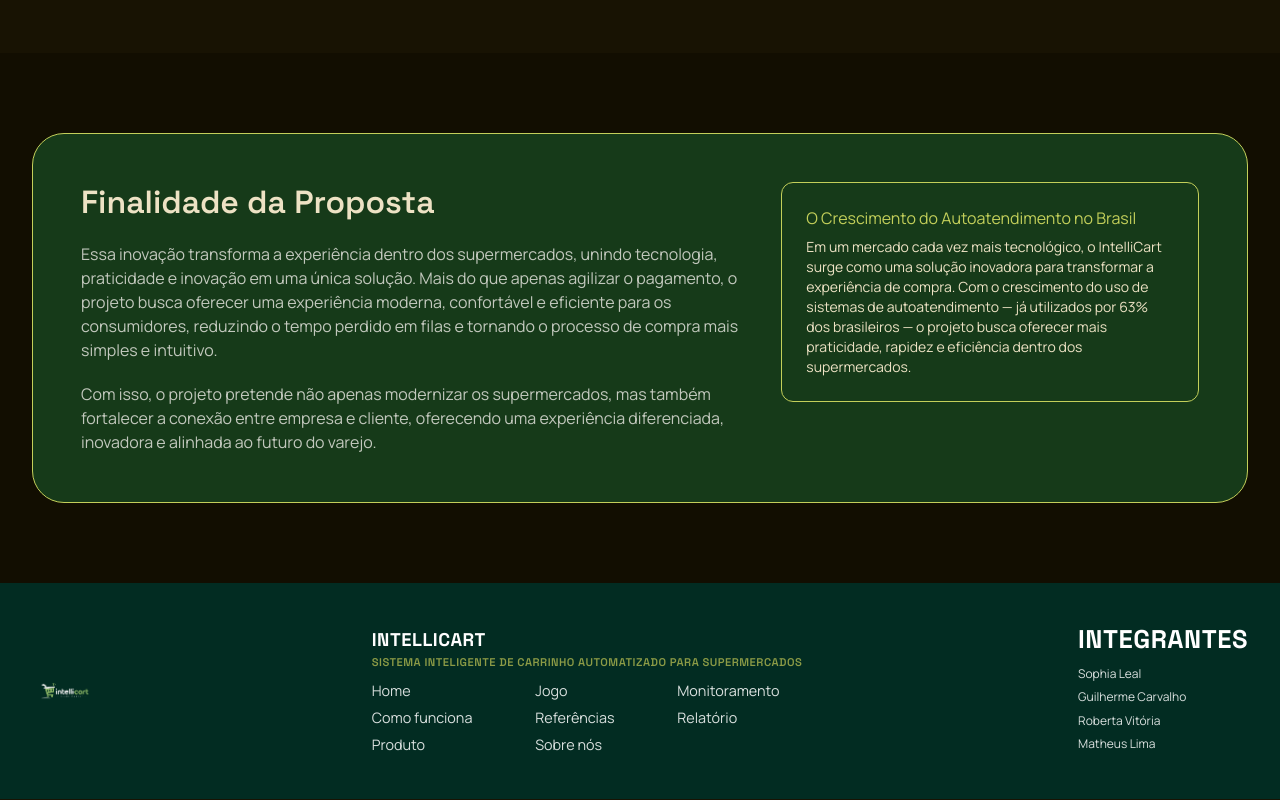
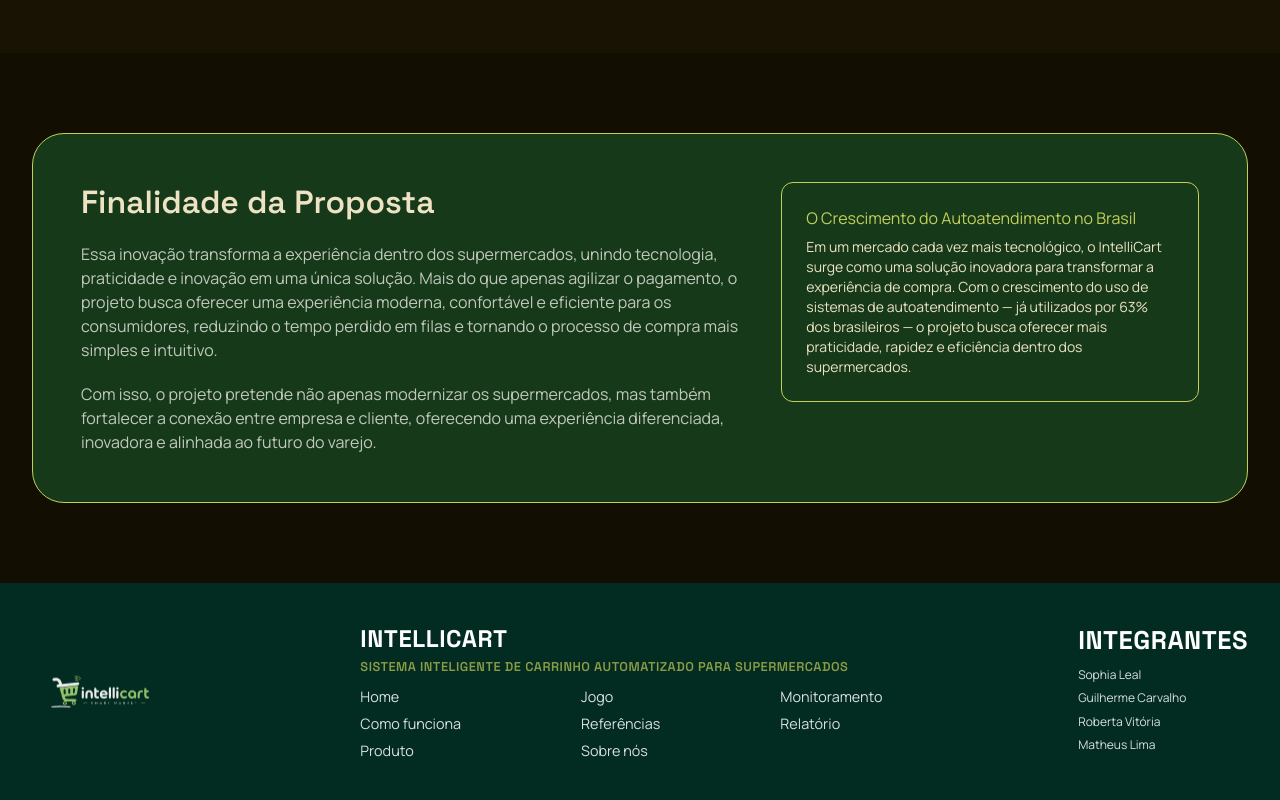
Before and after one commit to RobertaVitoriadeSouza/tcc-intercall, a website: page pagina1.html in a window 1280 px wide. Shown: the part 2183-2983 px from the top of the page. Drawn offline with Linux system fonts and the light colour scheme.

Commit message:
Ajusta rodape para bater com o Figma: logo maior e mais espaco entre colunas de links
Remove tambem um bloco de CSS duplicado em pagina1.css que sobrescrevia
silenciosamente os valores compartilhados de style.css.

```diff
--- a/pagina1.css
+++ b/pagina1.css
@@ -313,130 +313,3 @@
   .finalidade-panel { grid-template-columns: 1.6fr 1fr; padding: 48px; align-items: start; }
 
 }
-
-footer {
-
-    background-color: #022C22;
-
-    color: #ffffff;
-
-    display: flex;
-
-    flex-wrap: wrap;
-
-    justify-content: space-between;
-
-    align-items: center;
-
-    padding: 2.5rem 2rem;
-
-    gap: 2.5rem;
-
-}
-
-.footer-logo img {
-
-    width: 4rem;
-
-    height: auto;
-
-    display: block;
-
-}
-
-
-.footer-info {
-
-    margin-left: 0;
-
-}
-
-.footer-info h2 {
-
-    font-size: 1.15rem;
-
-    font-weight: 800;
-
-    letter-spacing: 0.5px;
-
-    margin-bottom: 0.25rem;
-
-}
-
-.footer-info h3 {
-
-    color: #8C9B46;
-
-    font-size: 0.7rem;
-
-    font-weight: 600;
-
-    letter-spacing: 0.5px;
-
-    margin-bottom: 0.75rem;
-
-}
-
-
-.footer-links {
-
-    display: grid;
-
-    grid-template-columns: repeat(3, auto);
-
-    column-gap: 2.5rem;
-
-    row-gap: 0.5rem;
-
-}
-
-.footer-links a {
-
-    color: #ffffff;
-
-    text-decoration: none;
-
-    font-size: 0.9rem;
-
-    opacity: 0.85;
-
-    transition: opacity 0.2s ease, color 0.2s ease;
-
-}
-
-.footer-links a:hover {
-
-    opacity: 1;
-
-    color: #FF6B35;
-
-}
-
-
-.footer-team {
-
-    margin-left: 0;
-
-}
-
-.footer-team h2 {
-
-    font-size: 1.6rem;
-
-    font-weight: 800;
-
-    letter-spacing: 0.5px;
-
-    margin-bottom: 0.6rem;
-
-}
-
-.team-list p {
-
-    font-size: 0.75rem;
-
-    margin-bottom: 0.4rem;
-
-    opacity: 0.85;
-
-}
--- a/style.css
+++ b/style.css
@@ -219,7 +219,7 @@
 }
 
 .footer-logo img {
-    width: 4rem;
+    width: 8.3rem;
     height: auto;
     display: block;
 }
@@ -229,7 +229,7 @@
 }
 
 .footer-info h2 {
-    font-size: 1.15rem;
+    font-size: 1.5rem;
     font-weight: 800;
     letter-spacing: 0.5px;
     margin-bottom: 0.25rem;
@@ -237,7 +237,7 @@
 
 .footer-info h3 {
     color: #8C9B46;
-    font-size: 0.7rem;
+    font-size: 0.8rem;
     font-weight: 600;
     letter-spacing: 0.5px;
     margin-bottom: 0.75rem;
@@ -246,7 +246,7 @@
 .footer-links {
     display: grid;
     grid-template-columns: repeat(3, auto);
-    column-gap: 2.5rem;
+    column-gap: 7.5rem;
     row-gap: 0.5rem;
 }
 
@@ -282,5 +282,6 @@
 
 @media (max-width: 640px) {
     footer { flex-direction: column; align-items: flex-start; }
-    .footer-links { grid-template-columns: repeat(2, auto); }
+    .footer-links { grid-template-columns: repeat(2, auto); column-gap: 2.5rem; }
+    .footer-logo img { width: 5.5rem; }
 }
```
